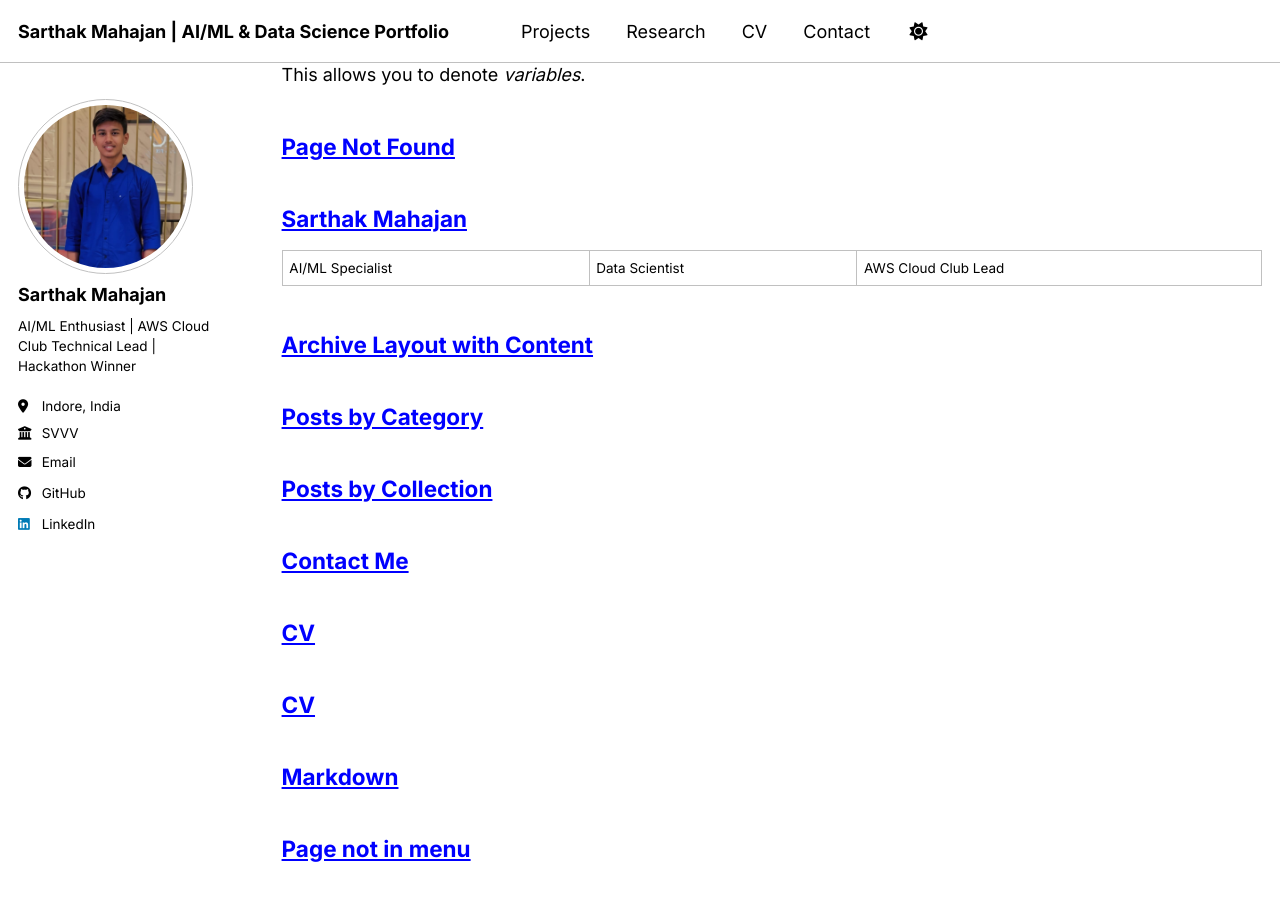
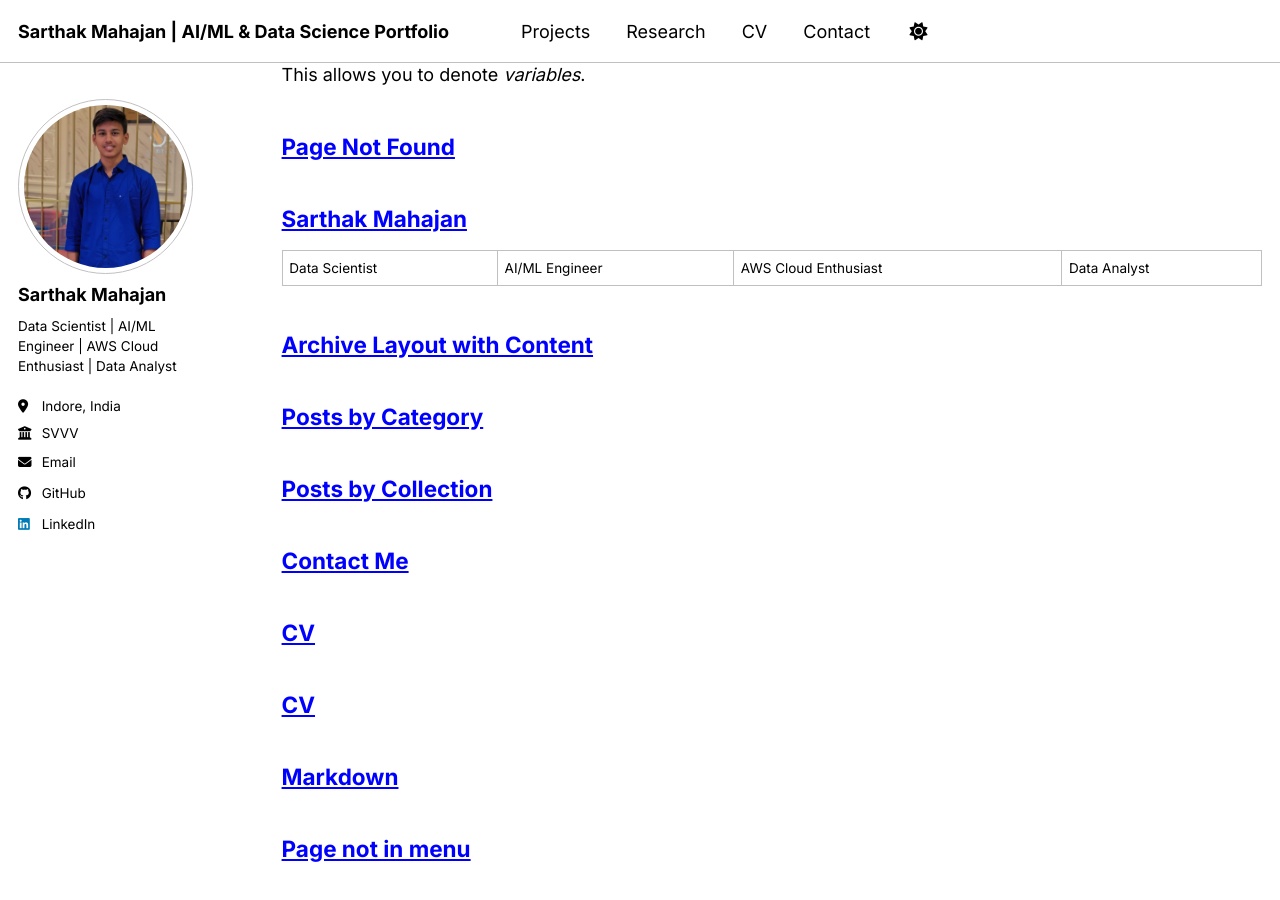
Before and after one commit to Sarthakm811/Sarthakm811.github.io, a Jekyll site: the page built from _pages/archive-layout-with-content.md, in a window 1280 px wide and 900 px high, scrolled down 4544 px. Built offline with Jekyll 4.4.1, drawn with Linux system fonts in a browser that asks for light colours; a script bundle is joined from its source files by our own code; library files that are not in the unit come from our copies.

Commit message:
Update bio to emphasize Data Scientist, Data Analyst, and AWS Cloud expertise

```diff
--- a/_config.yml
+++ b/_config.yml
@@ -23,7 +23,7 @@ author:
   # Biographic information
   avatar           : "profile.png" # Upload a photo named profile.png to your GitHub repo
   name             : "Sarthak Mahajan"
-  bio              : "AI/ML Enthusiast | AWS Cloud Club Technical Lead | Hackathon Winner"
+  bio              : "Data Scientist | AI/ML Engineer | AWS Cloud Enthusiast | Data Analyst"
   location         : "Indore, India"
   employer         : "SVVV"
   email            : "sarthakm811@gmail.com"
```
Also changed, not shown: _pages/about.md (+2 -2 lines).
